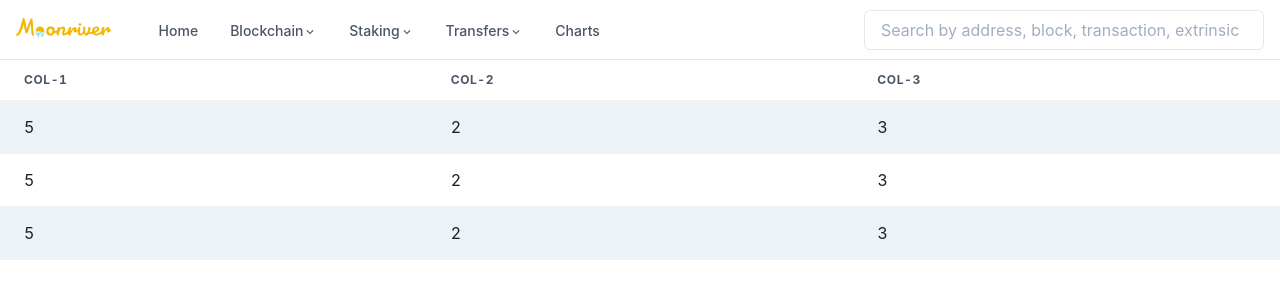
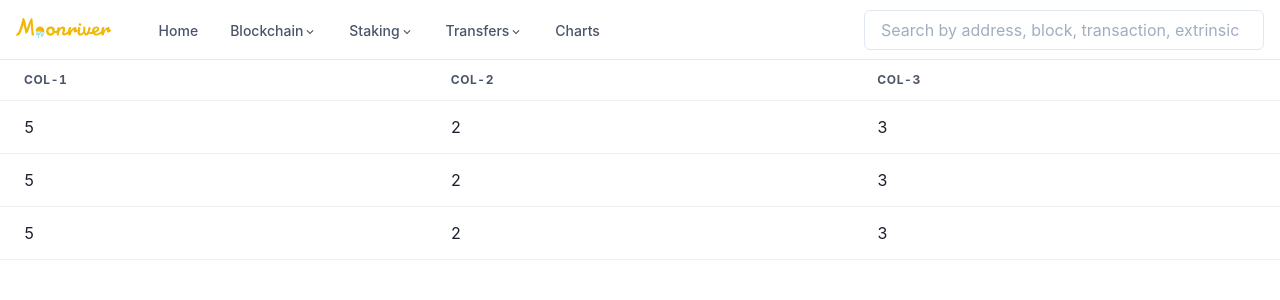
Before and after one commit to bizzyvinci/moonriver-explorer, a React (Create React App) app: page / in a window 1280 px wide. Shown: the top 300 px of the page. Built offline with nearby package versions, Linux system fonts and the light colour scheme.

Commit message:
refactor: Move things to Homepage and make table simple by default

```diff
--- a/src/App.tsx
+++ b/src/App.tsx
@@ -1,26 +1,14 @@
 import React from 'react';
 import { Box } from '@chakra-ui/react';
 import Navbar from './components/Navbar'
-import Table from './components/Table'
-
-const columns = [
-  {Header: 'Col-1', accessor: 'col-1'},
-  {Header: 'Col-2', accessor: 'col-2'},
-  {Header: 'Col-3', accessor: 'col-3'},
-]
-
-const data = [
-  {'col-1': 5, 'col-2': 2, 'col-3': 3},
-  {'col-1': 5, 'col-2': 2, 'col-3': 3},
-  {'col-1': 5, 'col-2': 2, 'col-3': 3}
-]
+import Homepage from './pages/Homepage'
 
 
 function App() {
   return (
     <Box className="App">
       <Navbar />
-      <Table data={data} columns={columns} />
+      <Homepage />
     </Box>
   );
 }
--- a/src/components/Table.tsx
+++ b/src/components/Table.tsx
@@ -25,7 +25,7 @@ export default function Table({ columns, data, variant }: Props) {
 
   // Render the UI for your table
   return (
-    <RTable  variant={variant || 'striped'} {...getTableProps()}>
+    <RTable  variant={variant || 'simple'} {...getTableProps()}>
       <Thead>
         {headerGroups.map(headerGroup => (
           <Tr {...headerGroup.getHeaderGroupProps()}>
--- /dev/null
+++ b/src/pages/Homepage.tsx
@@ -0,0 +1,22 @@
+import React from 'react'
+import Table from '../components/Table'
+
+
+const columns = [
+  {Header: 'Col-1', accessor: 'col-1'},
+  {Header: 'Col-2', accessor: 'col-2'},
+  {Header: 'Col-3', accessor: 'col-3'},
+]
+
+const data = [
+  {'col-1': 5, 'col-2': 2, 'col-3': 3},
+  {'col-1': 5, 'col-2': 2, 'col-3': 3},
+  {'col-1': 5, 'col-2': 2, 'col-3': 3}
+]
+
+
+export default function Homepage() {
+	return (
+		<Table data={data} columns={columns} />
+	)
+}
```
